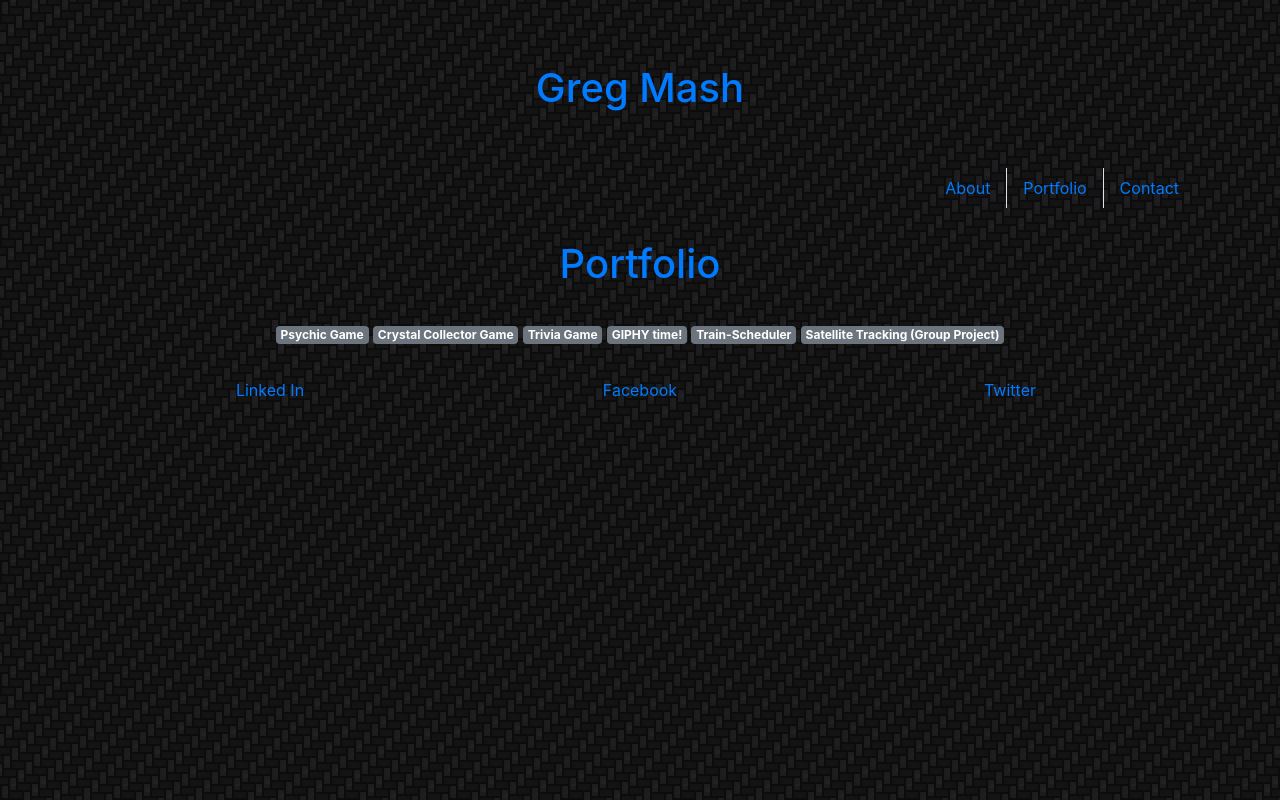
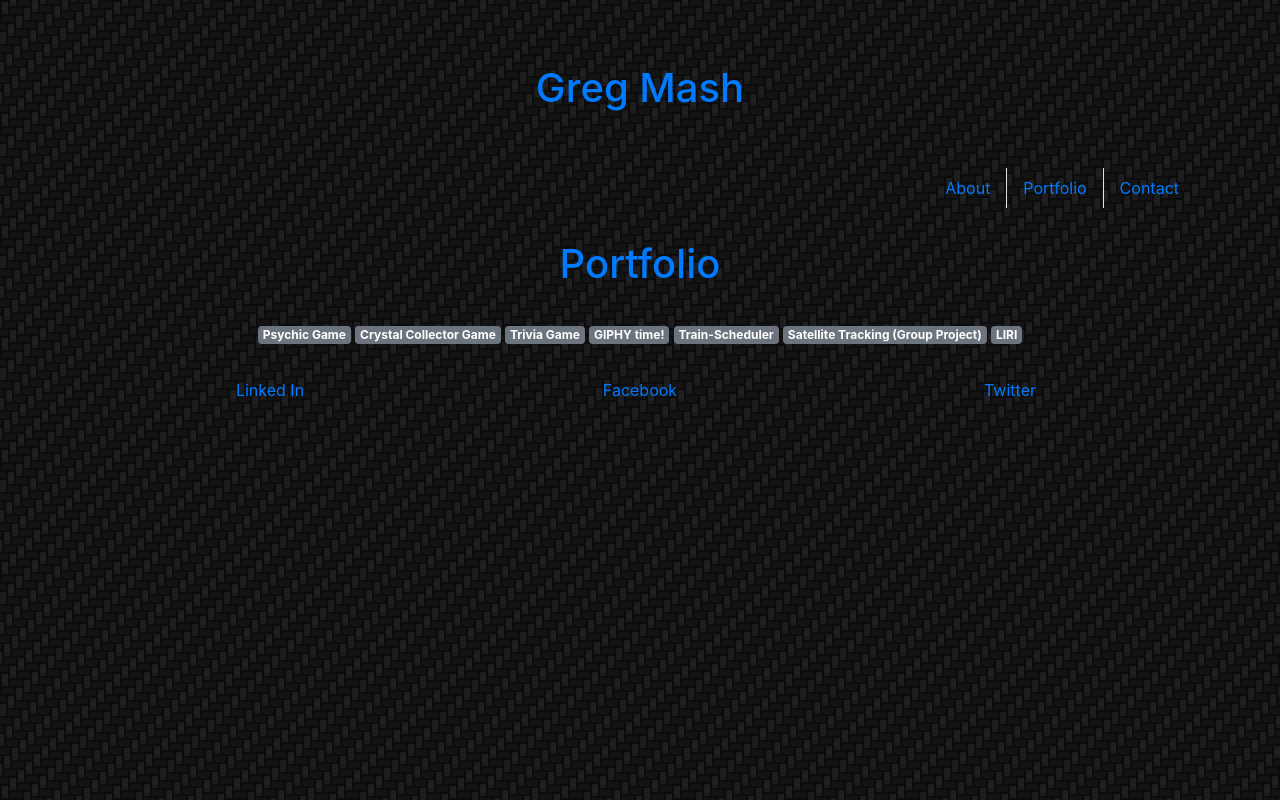
Before and after one commit to GregMash/Bootstrap-Portfolio, a plain HTML site: page portfolio.html in a window 1280 px wide. Drawn offline with nearby package versions, Linux system fonts and the light colour scheme.

Commit message:
added liri to portfolio

```diff
--- a/portfolio.html
+++ b/portfolio.html
@@ -57,6 +57,7 @@
                                     <a href=" https://gregmash.github.io/Train-Scheduler/" class="badge badge-secondary">Train-Scheduler</a>
                                     <a href="https://gregmash.github.io/satellite_tracking/" class="badge badge-secondary">Satellite
                                         Tracking (Group Project)</a>
+                                    <a href="https://github.com/GregMash/liri-node-app" class="badge badge-secondary">LIRI</a>
                                 </div>
                             </div>
 
```
